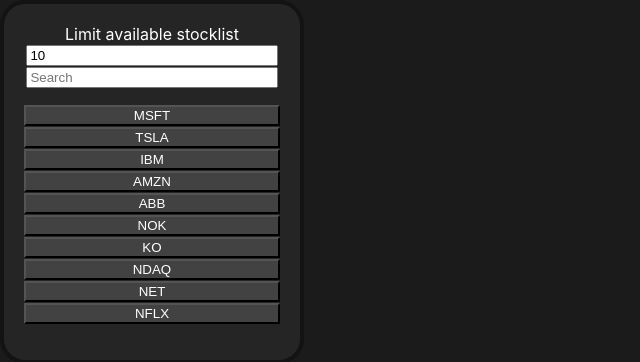
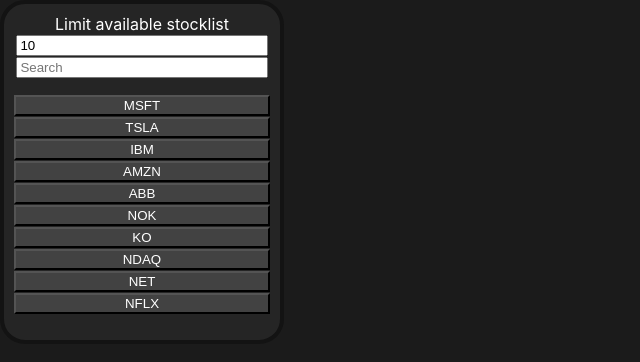
Before and after one commit to KeMaAid/reactstocks, a React (Create React App) app: page / in a window 1280 px wide. Shown: the top 362 px of the page, without its empty margins (0-640 px from the left). Built offline with nearby package versions, Linux system fonts and the light colour scheme.

Commit message:
changed margins

```diff
--- a/src/App.css
+++ b/src/App.css
@@ -33,7 +33,7 @@
   vertical-align:         top;
   width:                  auto;
   background:             var(--base01);
-  padding:                10px;
+  padding:                6px;
   border:                 4px solid var(--base03);
   border-radius:          25px;
 }
@@ -43,7 +43,7 @@
   max-width:              20%;
   border-radius:          25px;
   border:                 4px solid var(--base03);
-  padding:                20px;
+  padding:                10px;
   background:             var(--base01);
 }
 input{
--- a/src/assets/Stock/Stock.js
+++ b/src/assets/Stock/Stock.js
@@ -66,7 +66,7 @@
                     paper_bgcolor: '#252525',
                     xaxis: {color: '#fff'},
                     yaxis: {color: '#fff'},
-                    width: '450',
+                    width: '440',
                     height: '300',
                     title: this.props.stockSymbol}}
                 />
```
